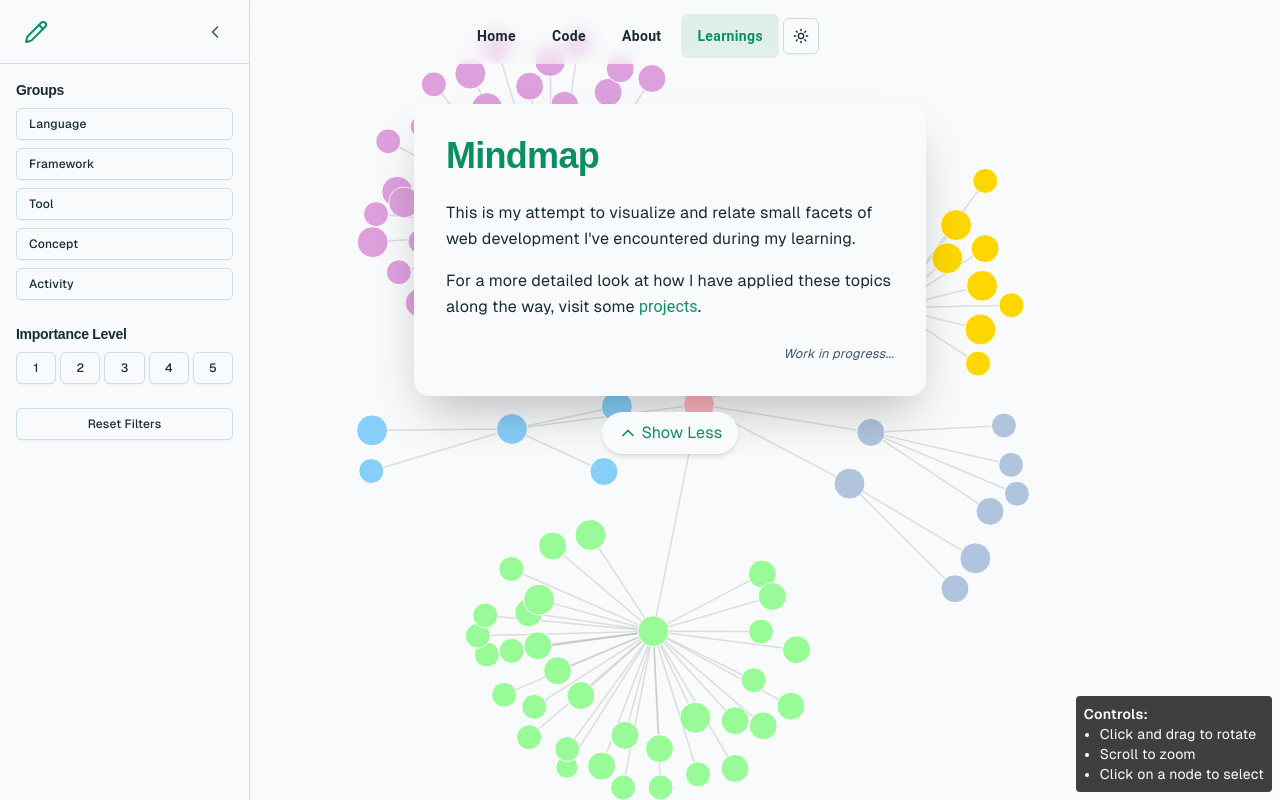
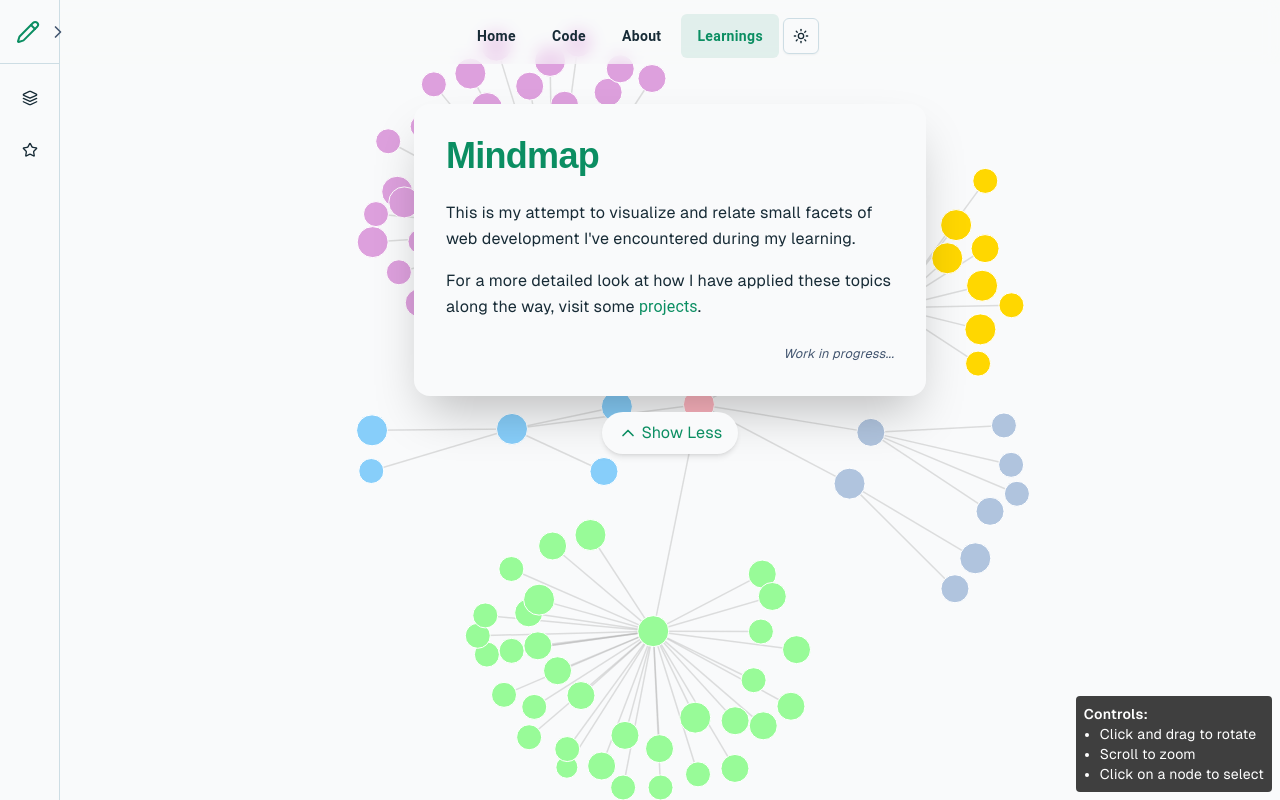
Before and after one commit to JayRichh/portfolio, a Next.js app: page /learnings in a window 1280 px wide. Built offline with nearby package versions, Linux system fonts and the light colour scheme.

Commit message:
fix: start with sidebar collapsed for new visitors

```diff
--- a/src/app/learnings/_components/SidebarStateContext.tsx
+++ b/src/app/learnings/_components/SidebarStateContext.tsx
@@ -49,9 +49,10 @@ export const SidebarStateProvider: React.FC<React.PropsWithChildren> = ({
   // Existing state
   const [isCollapsed, setIsCollapsed] = useState<boolean>(() => {
     if (typeof window !== "undefined") {
-      return localStorage.getItem("sidebarCollapsed") === "true";
+      const savedState = localStorage.getItem("sidebarCollapsed");
+      return savedState === null ? true : savedState === "true";
     }
-    return false;
+    return true;
   });
   const [collapsedSections, setCollapsedSections] = useState<
     Record<string, boolean>
```
